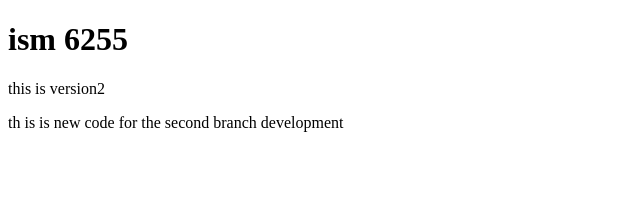
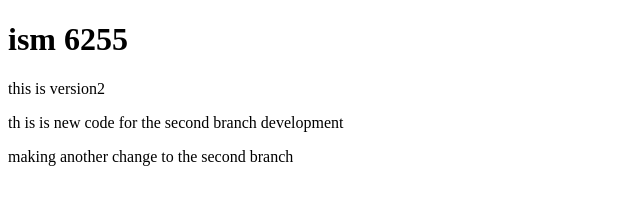
Before and after one commit to KoduruSrikanth/ISM6225, a plain HTML site: page index.html in a window 1280 px wide. Shown: the whole page, without its empty margins (0-640 px from the left). Drawn offline with Linux system fonts and the light colour scheme.

Commit message:
dev1 v2 of second branch

```diff
--- a/index.html
+++ b/index.html
@@ -10,5 +10,6 @@
   <h1>ism 6255</h1>
   <p>this is version2</p>
   <p>th is is new code for the second branch development</p>
+  <p>making another change to the second branch</p>
 </body>
 </html>
```
